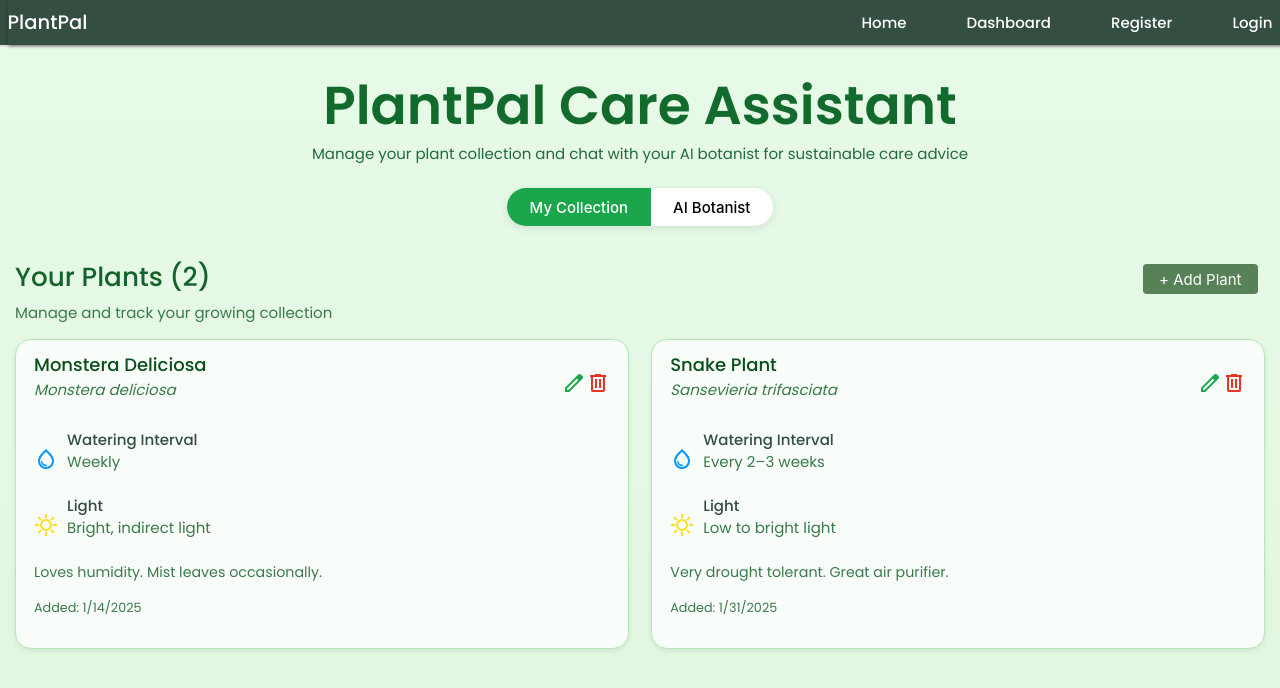
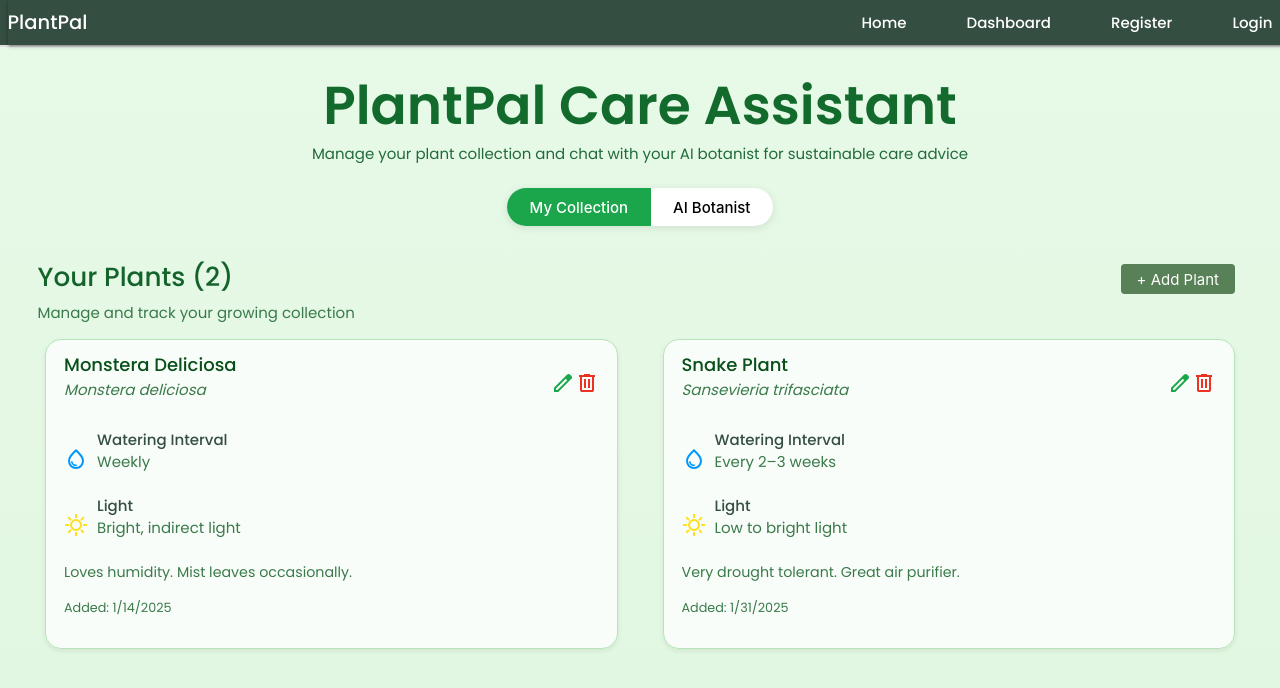
Before and after one commit to khangvu0/plant-pal, a React (Vite) app in the folder client/: page /dashboard in a window 1280 px wide. Shown: the top 688 px of the page. Built offline with nearby package versions, Linux system fonts and the light colour scheme.

Commit message:
Updated stylings for tablet and laptop breakpoints

```diff
--- a/client/src/styles/Dashboard.css
+++ b/client/src/styles/Dashboard.css
@@ -72,6 +72,7 @@
     border-radius: 16px;
     padding: 1rem 1.2rem;
     box-shadow: 0 2px 5px rgba(0, 0, 0, 0.08);
+    margin: 0 0.5rem;
 }
 
 .plant-photo {
@@ -246,3 +247,30 @@
     border-radius: 0 8px 8px 0;
     cursor: pointer;
 }
+
+/*-------------------- Media Queries --------------------*/
+/* For tablet */
+@media screen and (min-width: 768px) {
+    .plant-collection {
+        margin: 0 1rem;
+    }
+
+    .plant-card {
+        margin-bottom: 0.5rem;
+    }
+}
+
+/* For large devices */
+@media screen and (min-width: 1024px) {
+    .plant-grid {
+        gap: 2rem;
+    }
+
+    .plant-collection {
+        margin: 0 1.5rem;
+    }
+
+    .plant-card {
+        margin-bottom: 1rem;
+    }
+}
```
